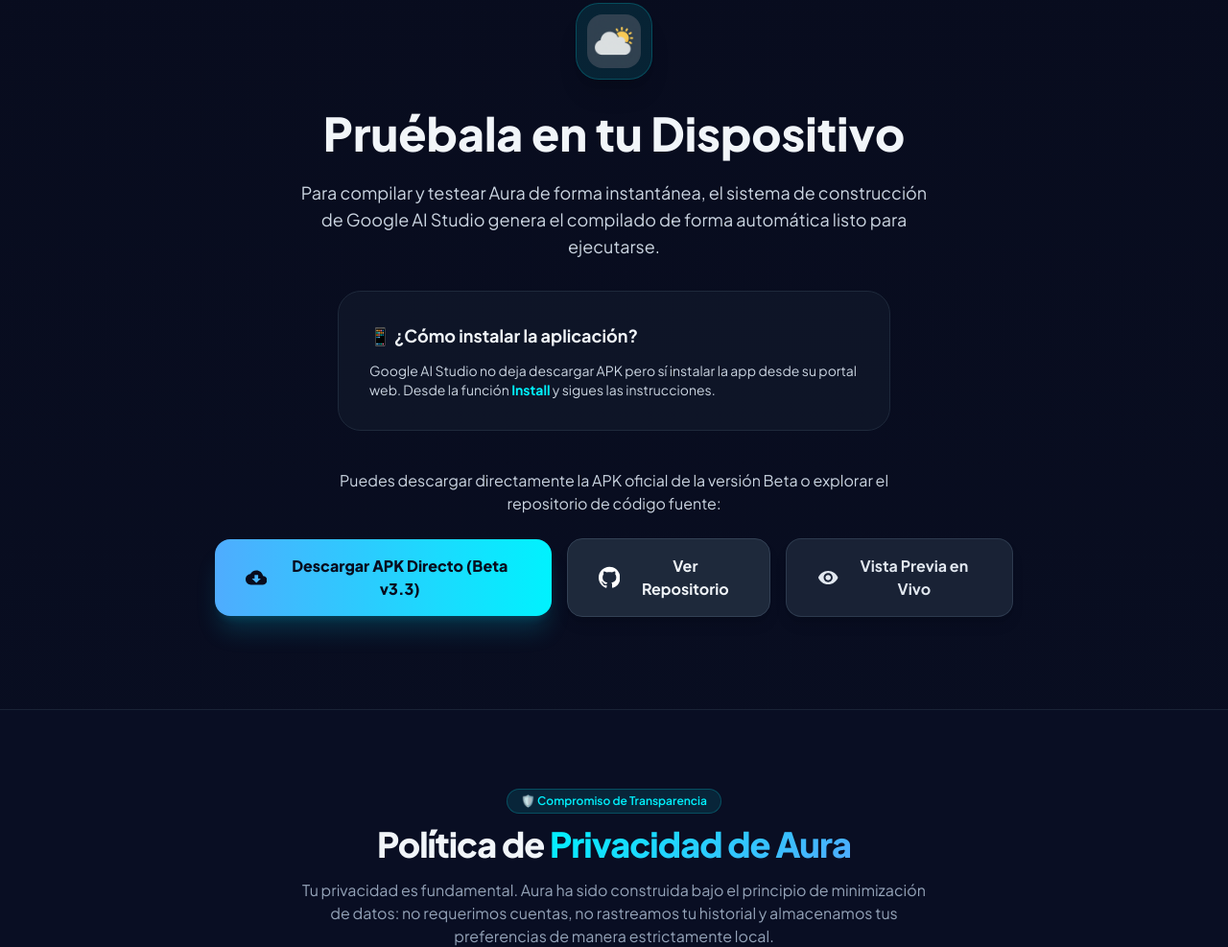
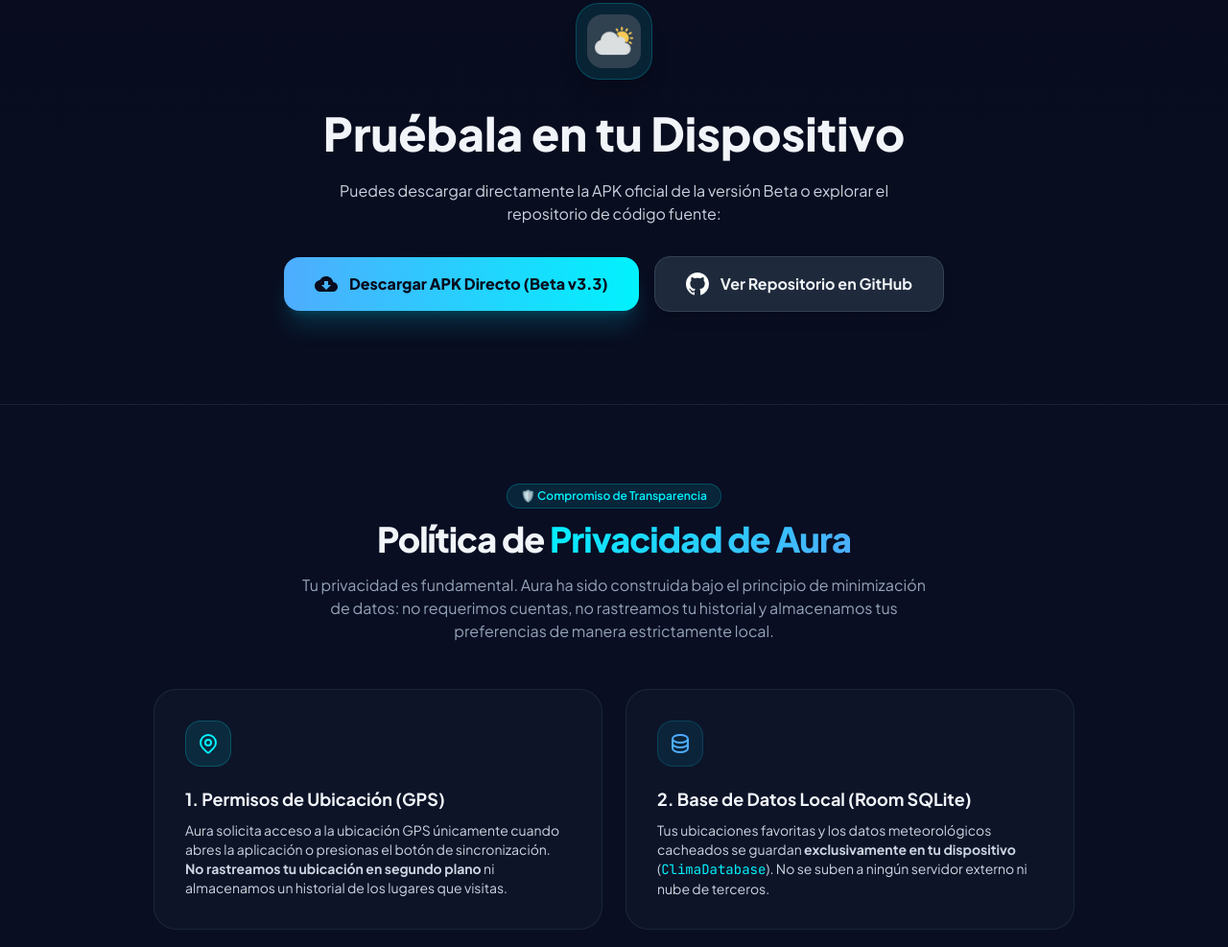
Before and after one commit to marto-ng/Aura, a plain HTML site: page index.html in a window 1280 px wide. Shown: the part 7032-8019 px from the top of the page at 96% size. Drawn offline with nearby package versions, Linux system fonts and the light colour scheme.

Commit message:
docs: remove outdated Aura installation instructions
Clean up the installation guide section in index.html to reflect current distribution methods and remove references to Google AI Studio.

```diff
--- a/index.html
+++ b/index.html
@@ -726,20 +726,8 @@
             </div>
 
             <h2 class="text-3xl sm:text-5xl font-extrabold mb-6">Pruébala en tu Dispositivo</h2>
-            <p class="text-slate-300 text-sm sm:text-lg mb-8 max-w-2xl mx-auto">
-                Para compilar y testear Aura de forma instantánea, el sistema de construcción de Google AI Studio genera el compilado de forma automática listo para ejecutarse.
-            </p>
 
-            <div class="bg-slate-900/80 border border-slate-800 rounded-3xl p-6 sm:p-8 max-w-xl mx-auto mb-10 text-left">
-                <h4 class="font-bold text-base sm:text-lg mb-3 flex items-center gap-2 text-slate-100">
-                    📱 ¿Cómo instalar la aplicación?
-                </h4>
-                <p class="text-xs sm:text-sm text-slate-300 leading-relaxed">
-                    Google AI Studio no deja descargar APK pero sí instalar la app desde su portal web. Desde la función <strong class="text-[#00F2FE]">Install</strong> y sigues las instrucciones.
-                </p>
-            </div>
-
-            <p class="text-slate-300 text-sm sm:text-base mb-6 max-w-xl mx-auto">
+            <p class="text-slate-300 text-sm sm:text-base mb-8 max-w-xl mx-auto">
                 Puedes descargar directamente la APK oficial de la versión Beta o explorar el repositorio de código fuente:
             </p>
 
@@ -754,13 +742,7 @@
                 <!-- GitHub Repository Button -->
                 <a href="https://github.com/marto-ng/Aura" target="_blank" rel="noopener noreferrer" class="w-full sm:w-auto px-8 py-4 bg-slate-800 hover:bg-slate-700 text-slate-100 font-bold rounded-2xl border border-slate-700 hover:border-brand-teal shadow-lg hover:scale-[1.02] transition-all flex items-center justify-center gap-3 text-sm sm:text-base">
                     <svg class="w-5 h-5 sm:w-6 sm:h-6 fill-current text-white" viewBox="0 0 24 24"><path d="M12 0C5.37 0 0 5.37 0 12c0 5.31 3.435 9.795 8.205 11.385.6.105.825-.255.825-.57 0-.285-.015-1.23-.015-2.235-3.015.555-3.795-.735-4.035-1.41-.135-.345-.72-1.41-1.23-1.695-.42-.225-1.02-.78-.015-.795.945-.015 1.62.87 1.845 1.23 1.08 1.815 2.805 1.305 3.495.99.105-.78.42-1.305.765-1.605-2.67-.3-5.46-1.335-5.46-5.925 0-1.305.465-2.385 1.23-3.225-.12-.3-.54-1.53.12-3.18 0 0 1.005-.315 3.3 1.23.96-.27 1.98-.405 3-.405s2.04.135 3 .405c2.295-1.56 3.3-1.23 3.3-1.23.66 1.65.24 2.88.12 3.18.765.84 1.23 1.905 1.23 3.225 0 4.605-2.805 5.625-5.475 5.925.435.375.81 1.095.81 2.22 0 1.605-.015 2.895-.015 3.3 0 .315.225.69.825.57A12.02 12.02 0 0024 12c0-6.63-5.37-12-12-12z"/></svg>
-                    Ver Repositorio
-                </a>
-
-                <!-- Live Preview Link -->
-                <a href="https://ais-dev-36a7b6kwn44uhau2ot2fzi-593358073059.us-east1.run.app" target="_blank" rel="noopener noreferrer" class="w-full sm:w-auto px-8 py-4 bg-slate-800/80 hover:bg-slate-800 text-slate-200 font-bold rounded-2xl border border-slate-700/80 hover:border-brand-teal shadow-lg hover:scale-[1.02] transition-all flex items-center justify-center gap-2 text-sm sm:text-base">
-                    <svg class="w-5 h-5 sm:w-6 sm:h-6" fill="currentColor" viewBox="0 0 24 24"><path d="M12 4.5C7 4.5 2.73 7.61 1 12c1.73 4.39 6 7.5 11 7.5s9.27-3.11 11-7.5c-1.73-4.39-6-7.5-11-7.5zM12 17c-2.76 0-5-2.24-5-5s2.24-5 5-5 5 2.24 5 5-2.24 5-5 5zm0-8c-1.66 0-3 1.34-3 3s1.34 3 3 3 3-1.34 3-3-1.34-3-3-3z"/></svg>
-                    Vista Previa en Vivo
+                    Ver Repositorio en GitHub
                 </a>
             </div>
         </div>
```
